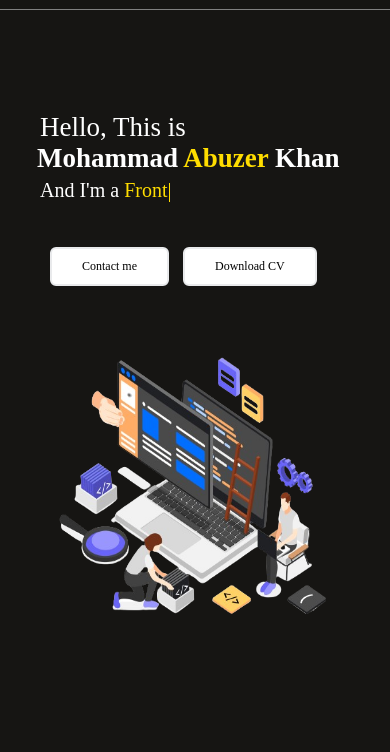
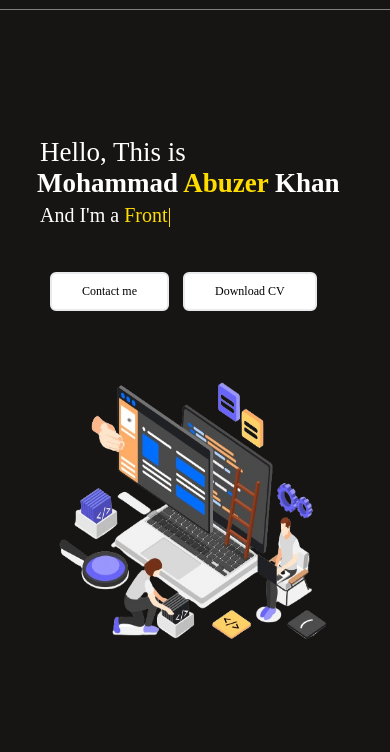
Before and after one commit to imabuzerkhan/Javascript-project, a plain HTML site: page portfolio/index.html in a window 390 px wide. Shown: the part 92-844 px from the top of the page. Drawn offline with nearby package versions, Linux system fonts and the light colour scheme; some icons are missing.

Commit message:
new commit

```diff
--- a/portfolio/style.css
+++ b/portfolio/style.css
@@ -838,7 +838,7 @@ section .title::after {
     padding: 10px 30px;
   }
   .flex {
-    margin-top: 30px;
+    margin-top: 80px;
   }
   .image-home {
     width: 291px;
```
